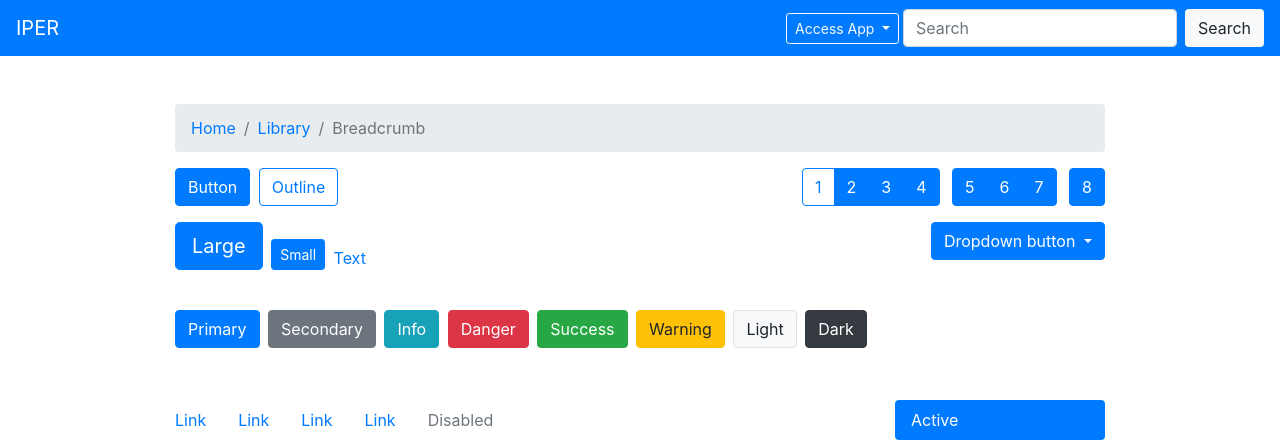
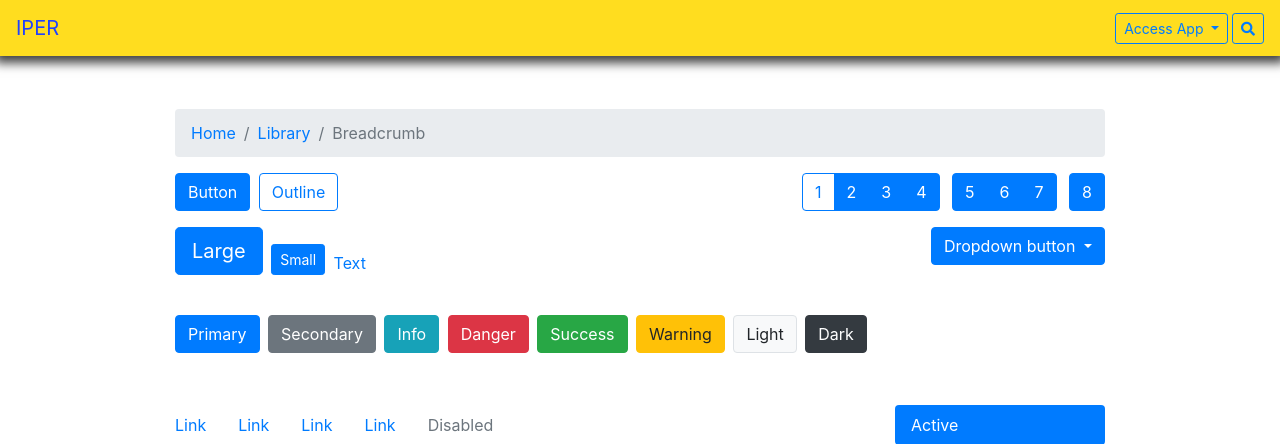
Before and after one commit to edumorris/iper, a Django app: page /index/ in a window 1280 px wide. Shown: the top 444 px of the page. Run offline with Django 3.2, Linux system fonts and the light colour scheme; parts of the project's set-up code (start-up, migrations or seed data) failed here and were passed over; some libraries are stand-ins or nearby versions.

Commit message:
Static logo & navbar rework

```diff
--- a/projectawards/templates/navbar.html
+++ b/projectawards/templates/navbar.html
@@ -6,11 +6,17 @@
         {% bootstrap_css %}
         <link rel="stylesheet" href="https://stackpath.bootstrapcdn.com/font-awesome/4.7.0/css/font-awesome.min.css">
         <link rel="stylesheet" href="{% static 'css/navbar.css' %}">
+        <link rel="stylesheet" href="{% static 'css/main.css' %}">
     {% endblock %}
 </head>
 
 <nav class="navbar navbar-expand-lg navbar-dark bg-primary">
-    <a class="navbar-brand" href="/">IPER</a>
+    <a class="navbar-brand" href="/">
+        <!--
+        <img src="{% static 'logo/iper.png' %}" alt="IPER" class="logo-img">
+        -->
+        IPER
+    </a>
     <button class="navbar-toggler" type="button" data-toggle="collapse" data-target="#navbarSupportedContent"
         aria-controls="navbarSupportedContent" aria-expanded="false" aria-label="Toggle navigation">
         <span class="navbar-toggler-icon"></span>
@@ -48,7 +54,7 @@
                             </div>
                         {% else %}
                             <div class="dropdown">
-                                <button class="btn btn-outline-light align-bottom btn-sm mr-1 dropdown-toggle" type="button" id="dropdownMenuButton" data-toggle="dropdown" aria-haspopup="true" aria-expanded="false">
+                                <button class="btn btn-outline-primary align-bottom btn-sm mr-1 dropdown-toggle" type="button" id="dropdownMenuButton" data-toggle="dropdown" aria-haspopup="true" aria-expanded="false">
                                   Access App
                                 </button>
                                 <div class="dropdown-menu" aria-labelledby="dropdownMenuButton">
@@ -61,9 +67,20 @@
                 </ul>
             </div>
         </ul>
-        <form class="form-inline my-2 my-lg-0 disabled">
-            <input class="form-control mr-sm-2" type="text" placeholder="Search" aria-label="Search">
-            <button class="btn bg-light my-2 my-sm-0" type="submit">Search</button>
+
+        <form class="form-inline my-2 my-lg-0">
+            <button id="search-button" class="btn btn-outline-primary align-bottom btn-sm" onclick="search()"><i class="fas fa-search"></i></button>
+            <div id="form-input-area">
+                <input class="form-control mr-sm-2" type="text" placeholder="Search" aria-label="Search">
+                <button class="btn btn-outline-primary my-2 my-sm-0" type="submit">Search</button>
+            </div>
         </form>
     </div>
 </nav>
+<script >
+    function search() {
+        document.getElementById('search-button').style.display = 'none'
+        document.getElementById('form-input-area').style.display = 'block'
+        event.preventDefault()
+    }
+</script>
--- a/static/css/navbar.css
+++ b/static/css/navbar.css
@@ -0,0 +1,17 @@
+.navbar {
+    background: #FFDD1F !important;
+    margin-bottom: 5px;
+    box-shadow: 0px 2px 10px 5px rgba(0,0,0,0.75);
+}
+
+.navbar-brand {
+    color: #1F41FF !important;
+}
+
+.logo-image {
+    background: white;
+}
+
+#form-input-area {
+    display: none;
+}
```
Also changed, not shown: projectawards/models.py (+7 -6 lines), static/logo/iper.png (added).
